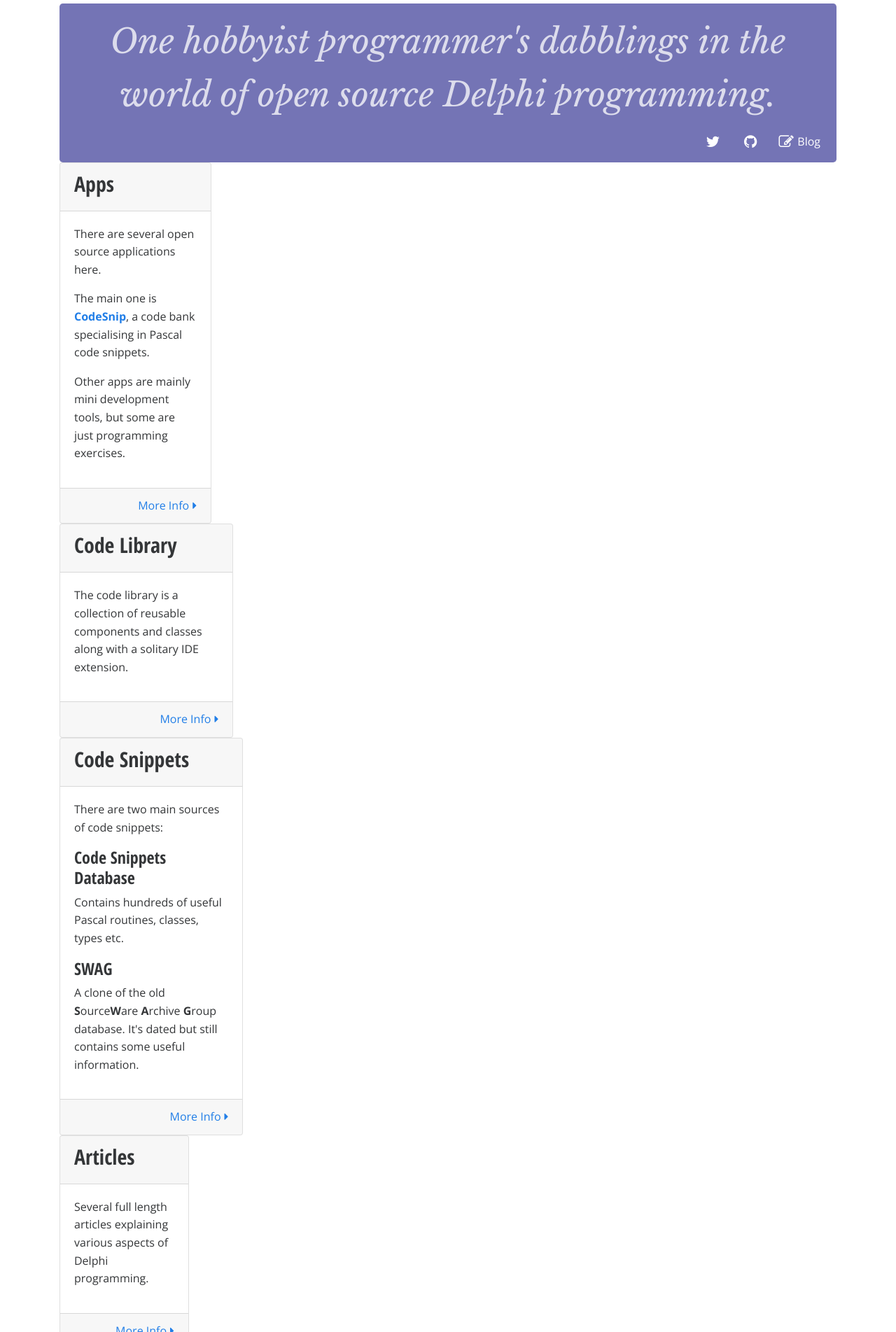
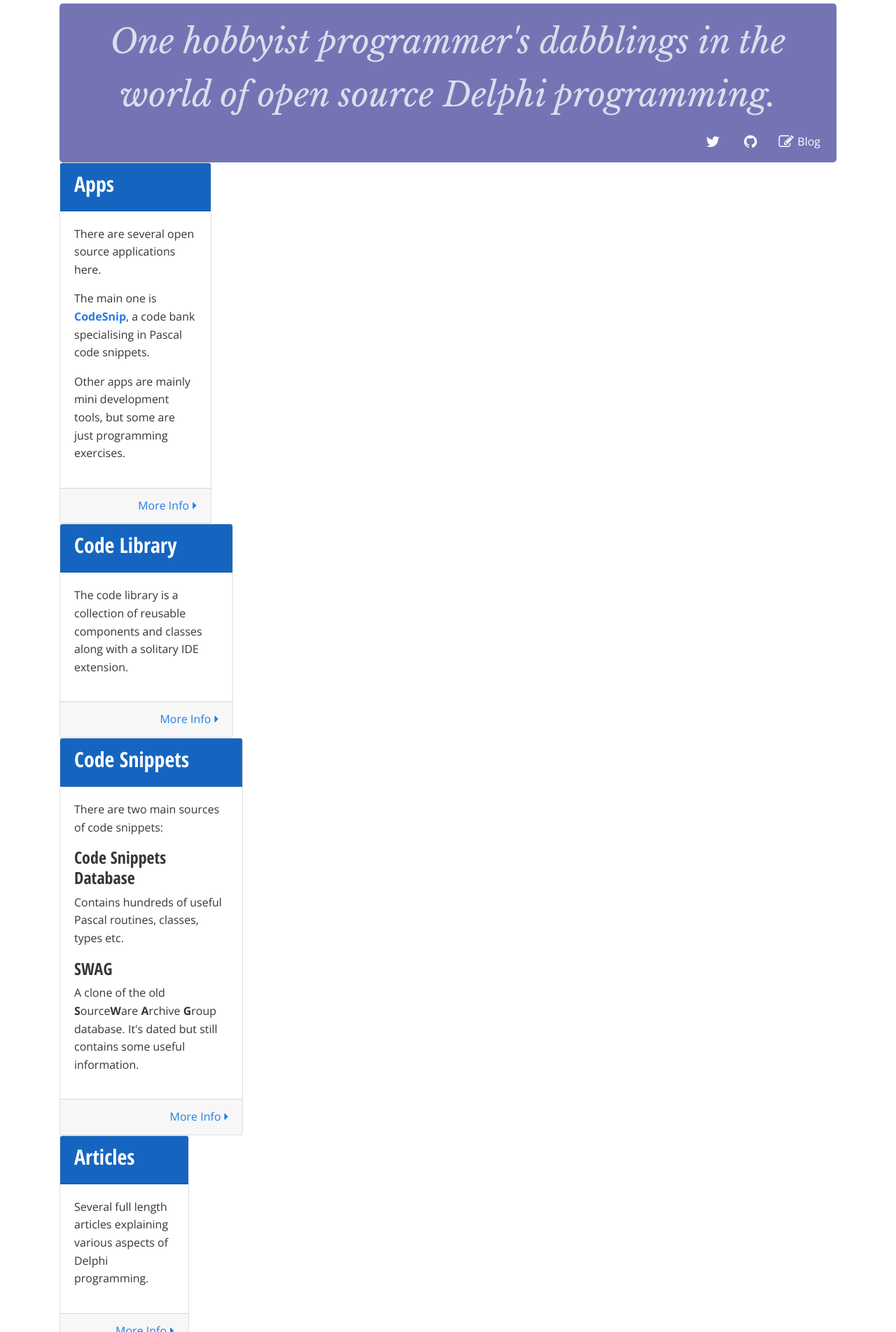
Before and after one commit to delphidabbler/delphidabbler.github.io, a Jekyll site: the page built from index.html, in a window 1280 px wide. Shown: the part 360-2263 px from the top of the page at 70% size. Built offline with Jekyll 4.4.1, drawn with Linux system fonts in a browser that asks for light colours; nearby versions of some CDN libraries; comment, search, counter and statistics services are not loaded.

Commit message:
Add new file to "shim" BS4 cards into existing code.
This is a short cut to get the required heading colours in cards without having to change a lot of html.

```diff
--- a/_sass/site-styles/_shims.scss
+++ b/_sass/site-styles/_shims.scss
@@ -1 +1,2 @@
 @import "shims/variables";
+@import "shims/card"
--- /dev/null
+++ b/_sass/site-styles/shims/_card.scss
@@ -0,0 +1,17 @@
+// ** Shim SASS to ease transformation of BS3 panels into BS4 cards
+
+@mixin dd-shim-card($n, $bg, $color) {
+    .dd-shim-card-#{$n} .card-header {
+        background-color: $bg;
+        color: $color;
+    }
+}
+
+@include dd-shim-card('success', $state-success-bg, $state-success-text);
+@include dd-shim-card('warning', $state-warning-bg, $state-warning-text);
+@include dd-shim-card('danger', $state-danger-bg, $state-danger-text);
+
+.dd-shim-card-primary .card-header {
+    background-color: $primary;
+    color: $white;
+}
```
